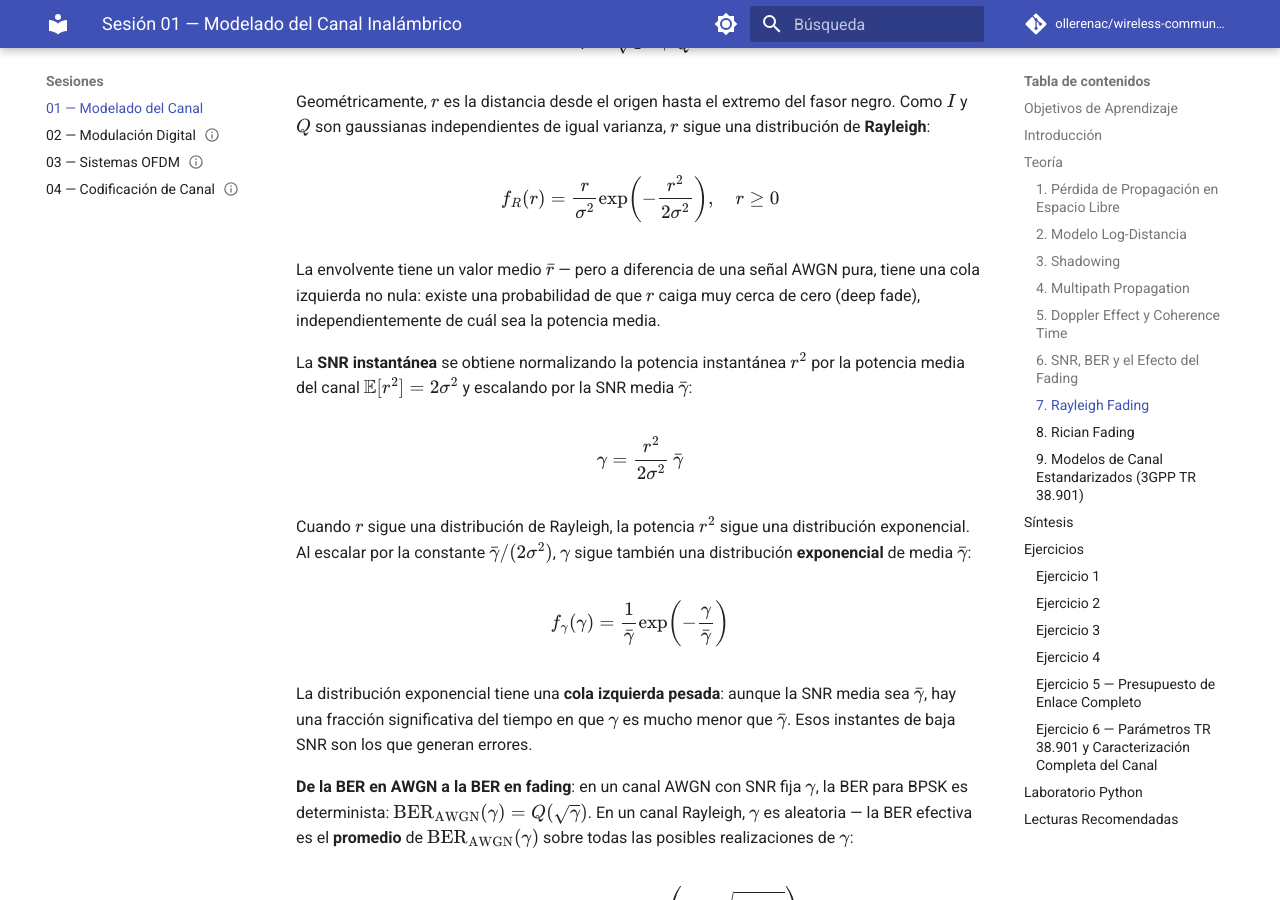
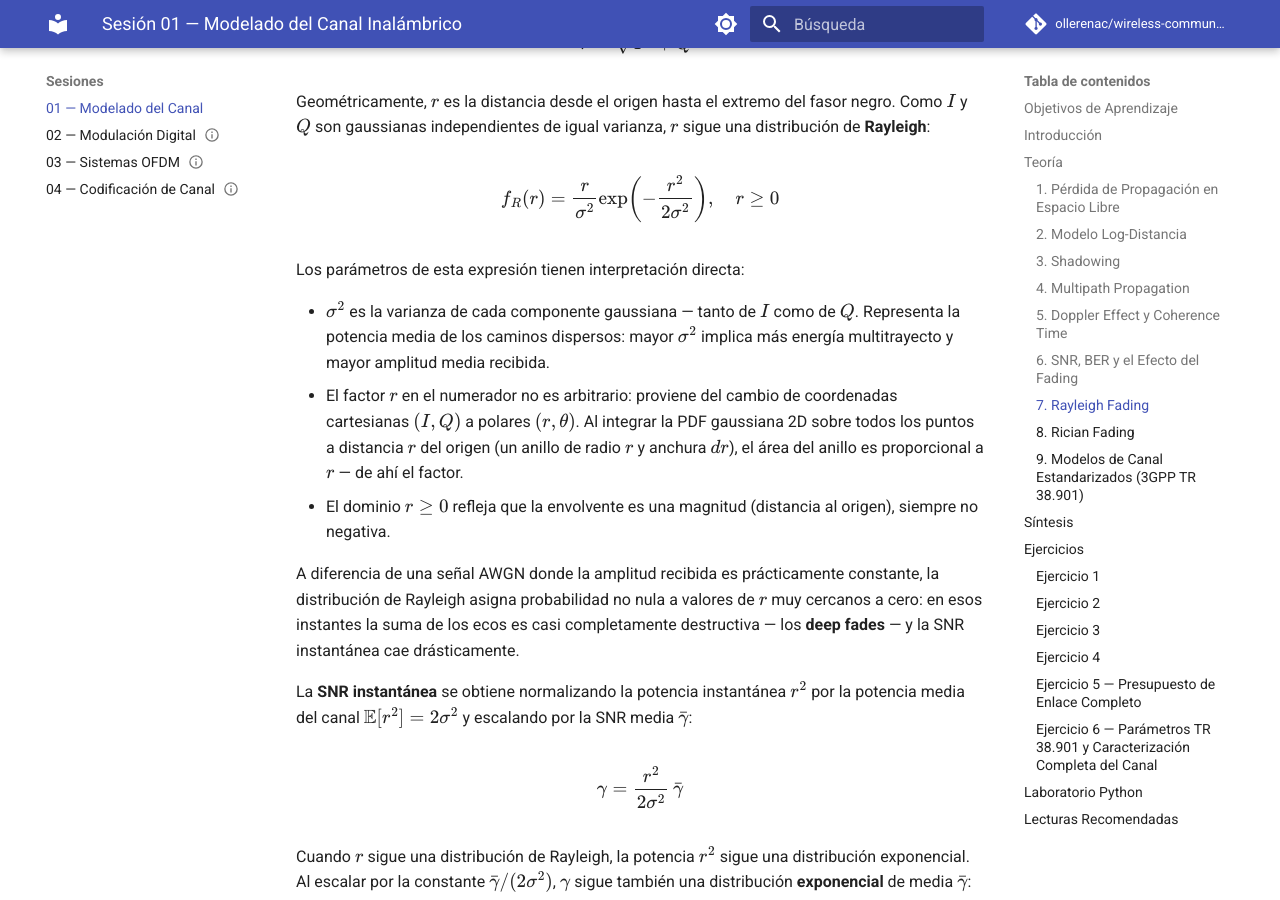
Before and after one commit to ollerenac/wireless-communication-systems, an MkDocs documentation site: the page built from docs/sessions/01-channel-modeling/index.md, in a window 1280 px wide and 900 px high, scrolled down 21137 px. Built offline with MkDocs 1.6.1 and Material for MkDocs 9.7.7, drawn with Linux system fonts in a browser that asks for light colours; comment, search, counter and statistics services are not loaded.

Commit message:
docs(session-01): explain Rayleigh PDF parameters — σ² as scatter power, r factor from polar Jacobian, r≥0 domain

```diff
--- a/docs/sessions/01-channel-modeling/index.md
+++ b/docs/sessions/01-channel-modeling/index.md
@@ -383,7 +383,13 @@ Geométricamente, $r$ es la distancia desde el origen hasta el extremo del fasor
 
 $$f_R(r) = \frac{r}{\sigma^2}\exp\!\left(-\frac{r^2}{2\sigma^2}\right), \quad r \geq 0$$
 
-La envolvente tiene un valor medio $\bar{r}$ — pero a diferencia de una señal AWGN pura, tiene una cola izquierda no nula: existe una probabilidad de que $r$ caiga muy cerca de cero (deep fade), independientemente de cuál sea la potencia media.
+Los parámetros de esta expresión tienen interpretación directa:
+
+- $\sigma^2$ es la varianza de cada componente gaussiana — tanto de $I$ como de $Q$. Representa la potencia media de los caminos dispersos: mayor $\sigma^2$ implica más energía multitrayecto y mayor amplitud media recibida.
+- El factor $r$ en el numerador no es arbitrario: proviene del cambio de coordenadas cartesianas $(I, Q)$ a polares $(r, \theta)$. Al integrar la PDF gaussiana 2D sobre todos los puntos a distancia $r$ del origen (un anillo de radio $r$ y anchura $dr$), el área del anillo es proporcional a $r$ — de ahí el factor.
+- El dominio $r \geq 0$ refleja que la envolvente es una magnitud (distancia al origen), siempre no negativa.
+
+A diferencia de una señal AWGN donde la amplitud recibida es prácticamente constante, la distribución de Rayleigh asigna probabilidad no nula a valores de $r$ muy cercanos a cero: en esos instantes la suma de los ecos es casi completamente destructiva — los **deep fades** — y la SNR instantánea cae drásticamente.
 
 La **SNR instantánea** se obtiene normalizando la potencia instantánea $r^2$ por la potencia media del canal $\mathbb{E}[r^2] = 2\sigma^2$ y escalando por la SNR media $\bar{\gamma}$:
 
```
